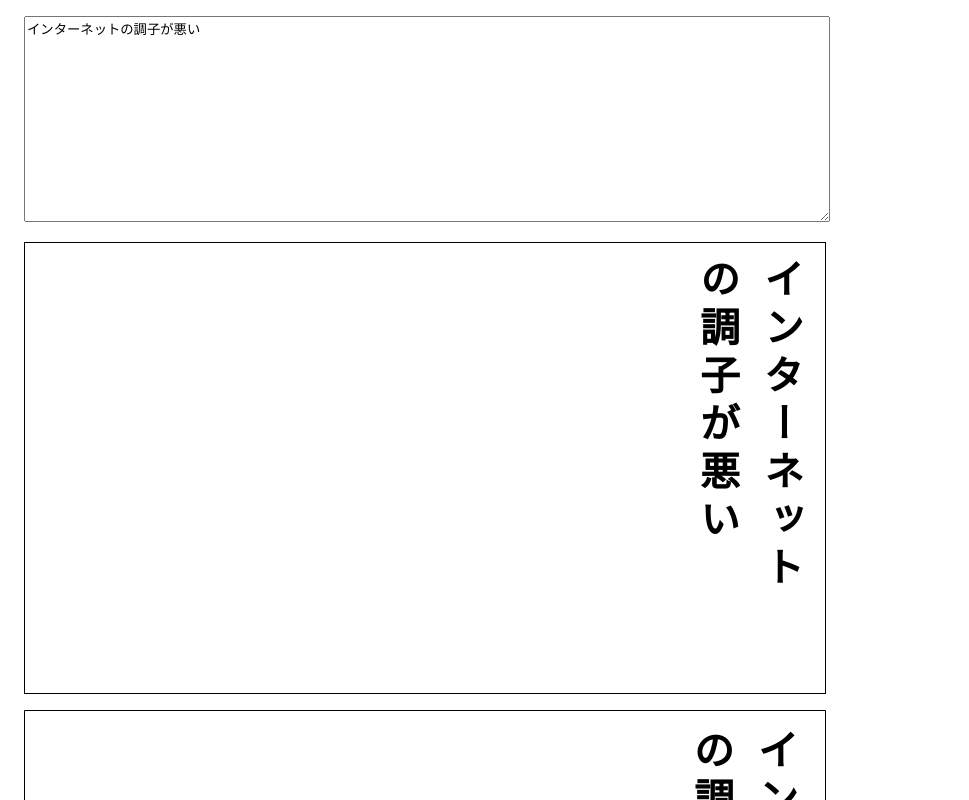
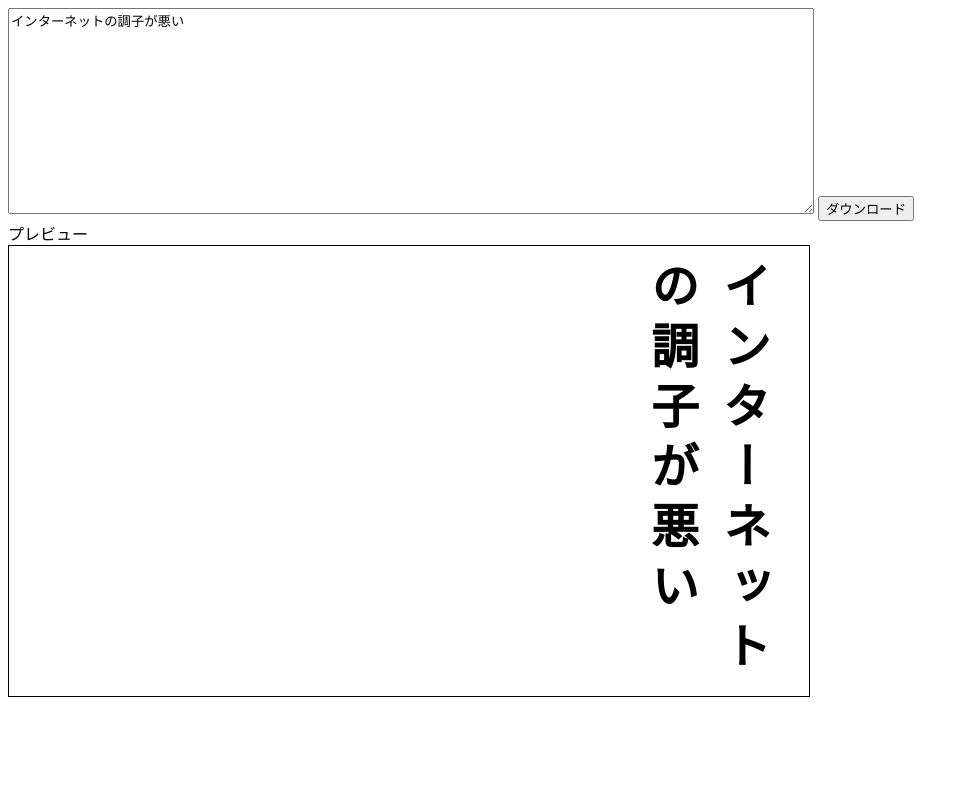
Before and after one commit to mitsuoka0423/virtual-backgrounds-maker, a plain HTML site: page index.html in a window 1280 px wide. Shown: the top 800 px of the page, without its empty margins (0-969 px from the left). Drawn offline with Linux system fonts and the light colour scheme.

Commit message:
ボタンでダウンロードできるよう変更

```diff
--- a/index.html
+++ b/index.html
@@ -1,31 +1,21 @@
 <!DOCTYPE html>
 <html>
   <head>
-  <script src="html2canvas.min.js"></script>
-  <script>
-    function draw () {
-      const words = document.getElementById('words').value;
-      document.getElementById('right1').innerHTML = words.substring(0, 7);
-      document.getElementById('right2').innerHTML = words.substring(7, 14);
-      document.getElementById('left1').innerHTML = words.substring(14, 21);
-      document.getElementById('left2').innerHTML = words.substring(21, 28);
-
-      html2canvas(document.querySelector("#capture")).then(canvas => {
-        document.getElementById('output').appendChild(canvas);
-      });
-    }
-  </script>
-
-  <link href="https://fonts.googleapis.com/css2?family=Noto+Serif+JP:wght@900&display=swap" rel="stylesheet">
+    <link
+      href="https://fonts.googleapis.com/css2?family=Noto+Serif+JP:wght@900&display=swap"
+      rel="stylesheet"
+    />
 
     <style>
       textarea {
         width: 800px;
         height: 200px;
       }
-    .wrapper {
-      margin: 16px;
-      font-family: 'Noto Serif JP', serif;
+      .font {
+        font-size: 48px;
+        font-weight: bold;
+        letter-spacing: 12px;
+        font-family: "Noto Serif JP", serif;
       }
       .box {
         position: relative;
@@ -36,34 +26,22 @@
       .right-box1 {
         position: absolute;
         top: 16px;
-      right: 16px;
-      font-size: 40px;
-      font-weight: bold;
-      letter-spacing: 8px;
+        right: 32px;
       }
       .right-box2 {
         position: absolute;
         top: 16px;
-      right: 80px;
-      font-size: 40px;
-      font-weight: bold;
-      letter-spacing: 8px;
+        right: 104px;
       }
       .left-box1 {
         position: absolute;
         top: 16px;
-      left: 80px;
-      font-size: 40px;
-      font-weight: bold;
-      letter-spacing: 8px;
+        left: 104px;
       }
       .left-box2 {
         position: absolute;
         top: 16px;
-      left: 16px;
-      font-size: 40px;
-      font-weight: bold;
-      letter-spacing: 8px;
+        left: 32px;
       }
       .vertical {
         writing-mode: vertical-rl;
@@ -74,29 +52,53 @@
   <body>
     <div class="wrapper">
       <textarea id="words" maxlength="28" onkeyup="draw()">インターネットの調子が悪い</textarea>
+      <button onclick="download()">ダウンロード</button>
     </div>
 
+
+    <div class="wrapper">
+      プレビュー
+    </div>
     <div class="wrapper">
       <div id="capture" class="box">
         <div class="right-box1">
-        <div id="right1" class="vertical"></div>
+          <div id="right1" class="vertical font"></div>
         </div>
         <div class="right-box2">
-        <div id="right2" class="vertical"></div>
+          <div id="right2" class="vertical font"></div>
         </div>
         <div class="left-box1">
-        <div id="left1" class="vertical"></div>
+          <div id="left1" class="vertical font"></div>
         </div>
         <div class="left-box2">
-        <div id="left2" class="vertical"></div>
+          <div id="left2" class="vertical font"></div>
         </div>
       </div>
     </div>
 
-  <div class="wrapper">
-    <div id="output"></div>
-  </div>
+    <script src="html2canvas.min.js"></script>
+    <script>
+      const link = document.createElement("a");
 
-  <script>draw();</script>
+      function draw() {
+        const words = document.getElementById("words").value;
+        document.getElementById("right1").innerHTML = words.substring(0, 7);
+        document.getElementById("right2").innerHTML = words.substring(7, 14);
+        document.getElementById("left1").innerHTML = words.substring(14, 21);
+        document.getElementById("left2").innerHTML = words.substring(21, 28);
+
+        html2canvas(document.querySelector("#capture")).then((canvas) => {
+          link.href = canvas.toDataURL('image/png');
+          link.download = 'virtual-background.png';
+        });
+      }
+
+      function download() {
+        link.click();
+      }
+    </script>
+    <script>
+      draw();
+    </script>
   </body>
 </html>
```
Lines whose indentation alone changed are shown as unchanged.
